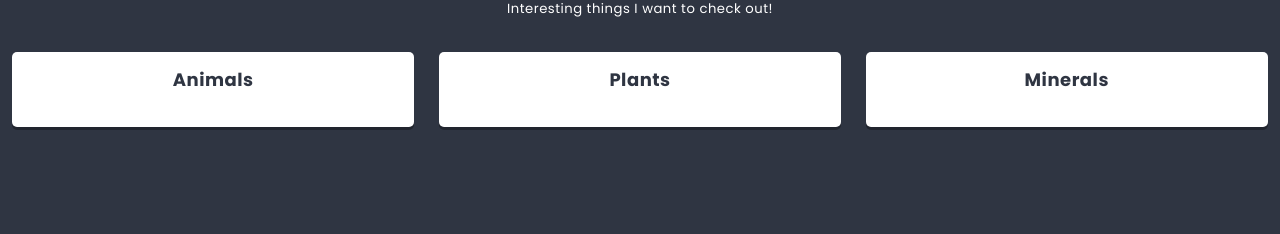
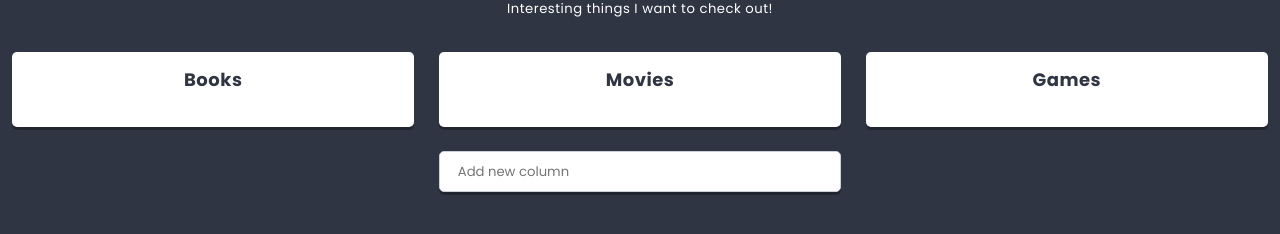
Before and after one commit to Robert-szy/ToDo, a React app: page / in a window 1280 px wide. Shown: the part 380-614 px from the top of the page. Built offline with nearby package versions, Linux system fonts and the light colour scheme.

Commit message:
State before Card

```diff
--- /dev/null
+++ b/src/components/Button/Button.js
@@ -0,0 +1,11 @@
+import React from 'react';
+import styles from './Button.scss';
+
+const Button = ({variant = '', ...otherProps}) => (
+  <button
+    {...otherProps}
+    className={styles.component + variant.split(' ').map(name => ' ' + (styles[name] || name)).join('')}
+  />
+);
+
+export default Button;
--- a/src/components/Column/Column.js
+++ b/src/components/Column/Column.js
@@ -10,7 +10,7 @@
     render() {
         return (
         <section className={styles.component}>
-            <h3 className={styles.title}>{this.props.columnTitle}</h3>
+            <h3 className={styles.title}>{this.props.title}</h3>
         </section>
         )
     }
--- /dev/null
+++ b/src/components/Creator/Creator.js
@@ -0,0 +1,63 @@
+import React from 'react';
+import styles from './Creator.scss';
+import Button from '../Button/Button';
+import PropTypes from 'prop-types';
+
+class Creator extends React.Component {
+  static propTypes = {
+    text: PropTypes.string,
+  }
+
+  static defaultProps = {
+    text: 'Add new item',
+  }
+
+  state = {
+    value: '',
+    visibleButtons: false,
+  }
+
+  handleChange = event => {
+    // console.log(event);
+    this.setState({
+      value: event.target.value,
+      visibleButtons: event.target.value.length > 0
+    });
+  }
+
+  handleOK = () => {
+    if(this.state.value != ''){
+      this.props.action(this.state.value);
+      this.setState({
+        value: '',
+        visibleButtons: false
+      });
+    }
+  }
+
+  handleCancel = () => {
+    this.setState({
+      value: '',
+      visibleButtons: false
+    });
+  }
+
+  render() {
+    return (
+      <div className={styles.component}>
+        <input
+          type='text'
+          placeholder={this.props.text}
+          value={this.state.value}
+          onChange={this.handleChange}
+        />
+        <div className={styles.buttons + (this.state.visibleButtons ? ' ' + styles.buttonsShown : '')}>
+          <Button onClick={this.handleOK}>OK</Button>
+          <Button onClick={this.handleCancel} variant='danger'>cancel</Button>
+        </div>
+      </div>
+    );
+  }
+}
+
+export default Creator;
--- a/src/components/List/List.js
+++ b/src/components/List/List.js
@@ -1,11 +1,15 @@
 import React from 'react';
 import Hero from '../Hero/Hero.js';
 import Column from '../Column/Column.js';
+import Creator from '../Creator/Creator.js';
 import styles from './List.scss';
 import PropTypes from 'prop-types';
-import {settings} from '../../data/dataStore';
+import {settings} from '../../data/dataStore.js';
 
 class List extends React.Component {
+    state = {
+        columns: this.props.columns || [],
+      }
     static propTypes = {
         title: PropTypes.node.isRequired,
         description: PropTypes.node,
@@ -14,6 +18,23 @@
     static defaultProps = {
         description: settings.defaultListDescription,
     }
+
+    addColumn(title){
+        this.setState(state => (
+          {
+            columns: [
+              ...state.columns,
+              {
+                key: state.columns.length ? state.columns[state.columns.length-1].key+1 : 0,
+                title,
+                icon: 'list-alt',
+                cards: []
+              }
+            ]
+          }
+        ));
+    }
+
     render() {
         return (
         <section className={styles.component}>
@@ -22,10 +43,12 @@
                 {this.props.description}
             </div>
             <div className={styles.columns}>
-
-                <Column columnTitle={'Animals'} />
-                <Column columnTitle={'Plants'} />
-                <Column columnTitle={'Minerals'} />
+                {this.state.columns.map(({key, ...columnProps}) => (
+                <Column key={key} {...columnProps} />
+                ))}
+            </div>
+            <div className={styles.creator}>
+                <Creator text={settings.columnCreatorText} action={title => this.addColumn(title)}/>
             </div>
         </section>
         )
```
